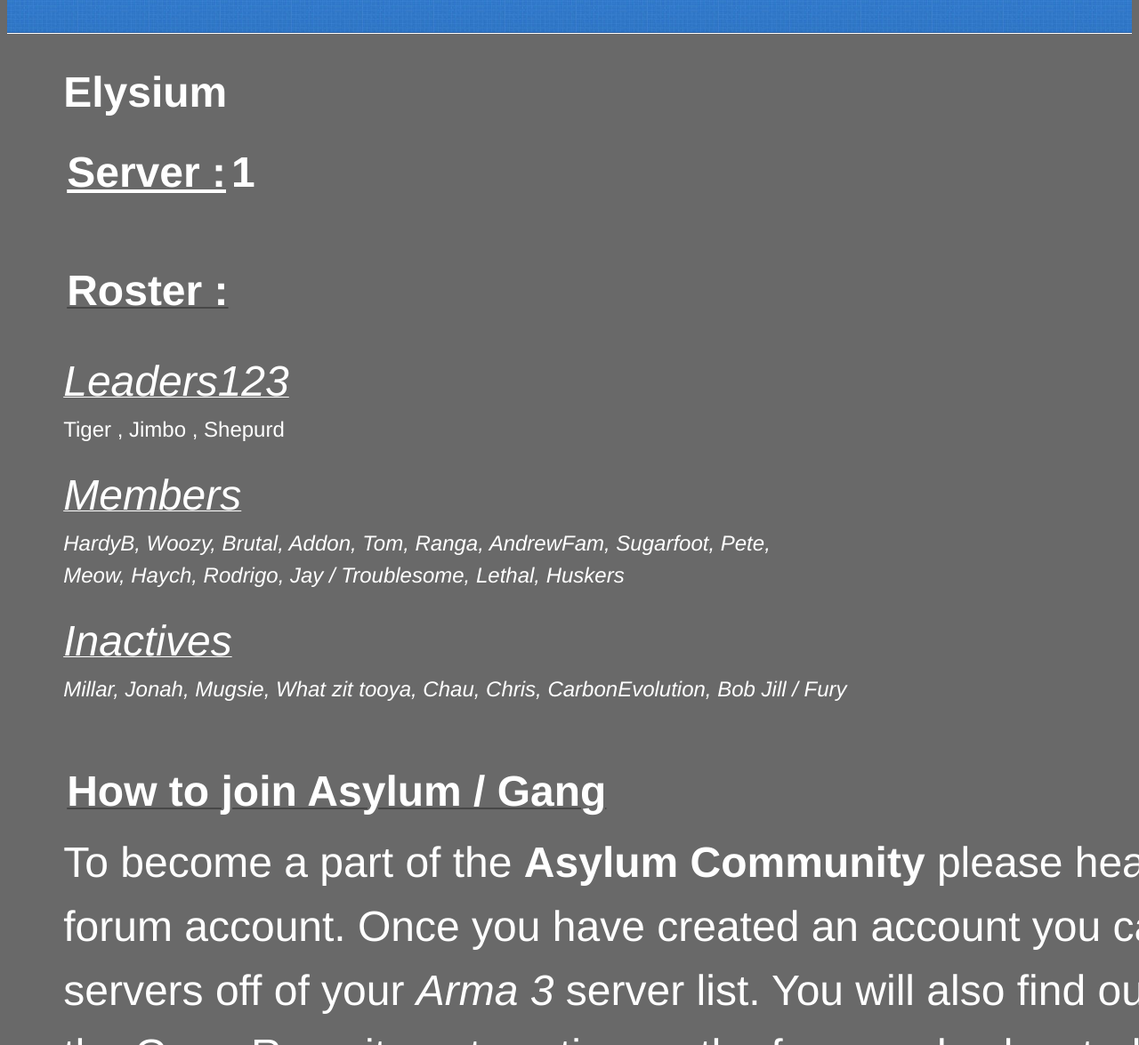
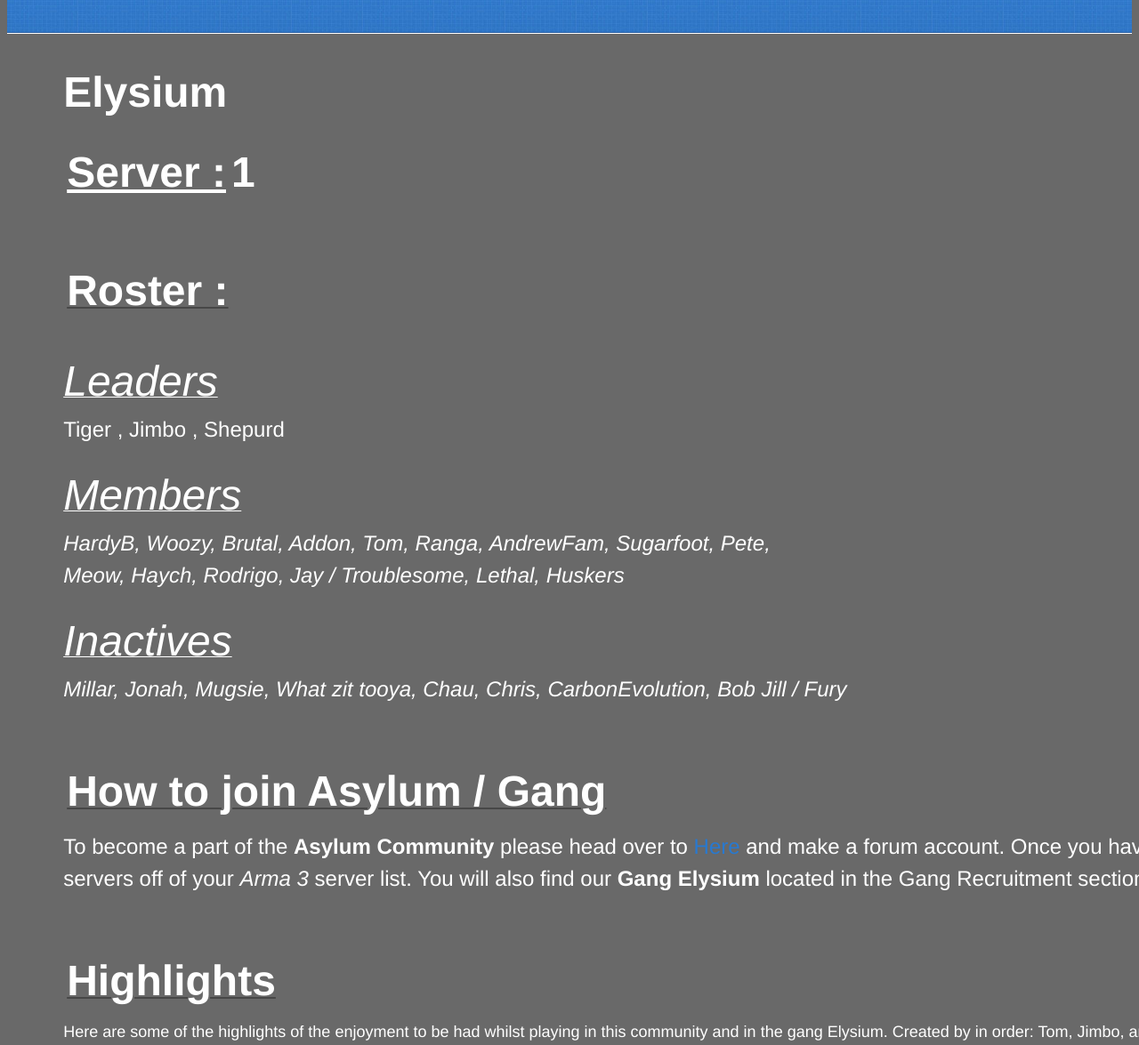
Before and after one commit to DerekR0123/Rossfitness.github.io, a Jekyll site: the page index.html, which Jekyll copies as it is, in a window 1280 px wide and 1400 px high, cut to the strip 225-1400 px from the top of the window. Shown: the whole strip at 89% size. Built offline with Jekyll 4.4.1, drawn with Linux system fonts in a browser that asks for light colours.

Commit message:
Update index.html

```diff
--- a/index.html
+++ b/index.html
@@ -28,14 +28,14 @@
     <div id="content-wrapper">
       <div class="inner clearfix">
         <section id="main-content">
-<a id="designer-templates" class="anchor" href="#designer-templates" aria-hidden="true><span aria-hidden="true" class="octicon octicon-link"></span></a><FONT size= "26" COLOR= "#FFFFFF" WEIGHT="bold"><strong>Elysium</strong></font><br>
+<a id="designer-templates" class="anchor" href="#designer-templates" aria-hidden="true><span aria-hidden="true" class="octicon octicon-link"></span></a><FONT size= "32" COLOR= "#FFFFFF" WEIGHT="bold"><strong>Elysium</strong></font><br>
 
 <h2><p><FONT size="15" COLOR= "#FFFFFF"><u>Server :</u></font>        <strong><font size="23" color= "#FFFFFF">1</strong></font></p></h2><br>
 
 <a id="designer-templates" class="anchor" href="#designer-templates" aria-hidden="true"><span aria-hidden="true" class="octicon octicon-link"></span></a>
 <h2><u><FONT size="10" COLOR="#FFFFFF">Roster :</FONT></u></h2><br>
 
-<p><u><FONT size="7" COLOR="#FFFFFF" WEIGHT="italic" FAMILY="Curive"><em>Leaders123</em></u></FONT><br><FONT size="5" COLOR="FFFFFF">Tiger , Jimbo , Shepurd<br></em></FONT></p>
+<p><u><FONT size="7" COLOR="#FFFFFF" WEIGHT="italic" FAMILY="Curive"><em>Leaders</em></u></FONT><br><FONT size="5" COLOR="#FFFFFF">Tiger , Jimbo , Shepurd<br></em></FONT></p>
 <p><u><FONT size="7" COLOR="#FFFFFF"><em>Members</em></FONT></u></h4><br>
 <em><FONT size="5" COLOR="#FFFFFF">HardyB, Woozy, Brutal, Addon, Tom, Ranga, AndrewFam, Sugarfoot, Pete,<br>
 Meow, Haych, Rodrigo, Jay / Troublesome, Lethal, Huskers<br></em></FONT></p>
@@ -46,14 +46,14 @@
 <a id="creating-pages-manually" class="anchor" href="#creating-pages-manually" aria-hidden="true"><span aria-hidden="true" class="octicon octicon-link"></span></a><h2><u>
 <FONT size="15" COLOR="FFFFFF">How to join Asylum / Gang</FONT></h2></u>
 
-<p><FONT size="8%" COLOR="#FFFFFF">To become a part of the <strong>Asylum Community</strong> please head over to <a href="http://www.gaming-asylum.com/"><font-size="42">Here</font-size></a> and make a forum account.
+<p><FONT size="5%" COLOR="#FFFFFF">To become a part of the <strong>Asylum Community</strong> please head over to <a href="http://www.gaming-asylum.com/"><font-size="42">Here</font-size></a> and make a forum account.
 Once you have created an account you can join the <br>servers off of your <em>Arma 3</em> server list. You will also find our <strong>Gang Elysium</strong> located in the
 Gang Recruitment section on the forums also located <a href="http://www.gaming-asylum.com/forums/index.php?/topic/23622-elysium-s1-na-open-eu-open/#comment-171915"><font-size="42">Here</font-size></a>.
 </FONT></p><br>
 
 <a id="authors-and-contributors" class="anchor" href="#authors-and-contributors" aria-hidden="true"><span aria-hidden="true" class="octicon octicon-link"></span></a><h2><u>
 <FONT size="19" COLOR="#FFFFFF">Highlights</h2></u></FONT>
-<p><FONT size="5" COLOR="#FFFFFF">Here are some of the highlights of the enjoyment to be had whilst playing in this community and in the gang Elysium. Created by in order: Tom, Jimbo, and Tiger</FONT></p>
+<p><FONT size="4" COLOR="#FFFFFF">Here are some of the highlights of the enjoyment to be had whilst playing in this community and in the gang Elysium. Created by in order: Tom, Jimbo, and Tiger</FONT></p>
 <iframe style="float: left; width: 515px; height: 250px; margin-right: 1%; margin-bottom: 0.5em;"; src="https://www.youtube.com/embed/-IFLrD7mhZY" frameborder="0" allowfullscreen></iframe>
 <iframe style="float: left; width: 515px; height: 250px;margin-right: 1%; margin-bottom: 0.5em;" src="https://www.youtube.com/embed/XFaM52OlaFA" frameborder="0" allowfullscreen></iframe>
 <iframe style="float: left; width: 515px; height: 250px;margin-right: 1%; margin-bottom: 0.5em;" src="https://www.youtube.com/embed/m3FGJo5XnLc" frameborder="0" allowfullscreen></iframe>
```
